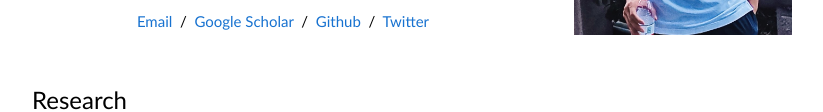
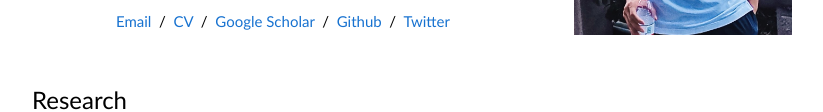
Before and after one commit to Xiaoyao-Li/Xiaoyao-Li.github.io, a plain HTML site: page index.html in a window 1280 px wide. Shown: the part 282-394 px from the top of the page, without its empty margins (228-1051 px from the left). Drawn offline with Linux system fonts and the light colour scheme.

Commit message:
add cv file

```diff
--- a/index.html
+++ b/index.html
@@ -51,6 +51,7 @@
                 </p>
                 <p style="text-align:center">
                   <a href="mailto:liph19@mails.tsinghua.edu.cn">Email</a> &nbsp/&nbsp
+                  <a href="https://xiaoyao-li.github.io/files/cv_recent.pdf">CV</a> &nbsp/&nbsp
                   <a href="https://scholar.google.at/citations?user=HTsO18AAAAAJ&hl=en&oi=ao" target="_blank">Google Scholar</a> &nbsp/&nbsp
                   <a href="https://github.com/Xiaoyao-Li/" target="_blank">Github</a> &nbsp/&nbsp
                   <a href="https://twitter.com/lpho01031880" target="_blank">Twitter</a>
```
Also changed, not shown: 1 other file.
